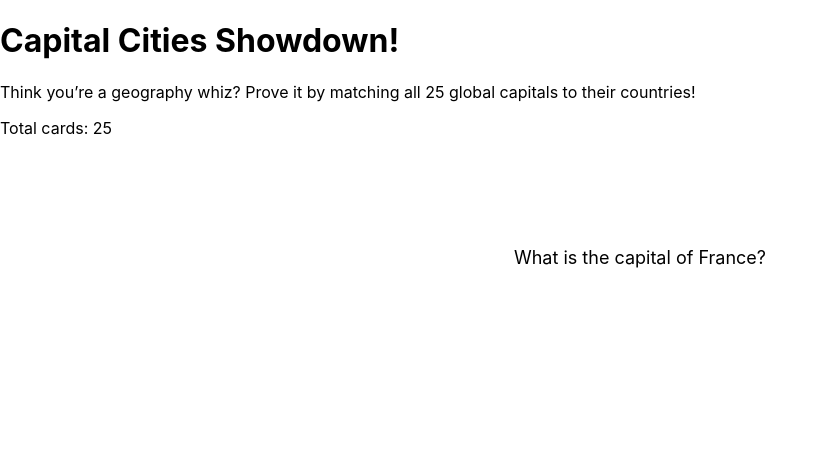
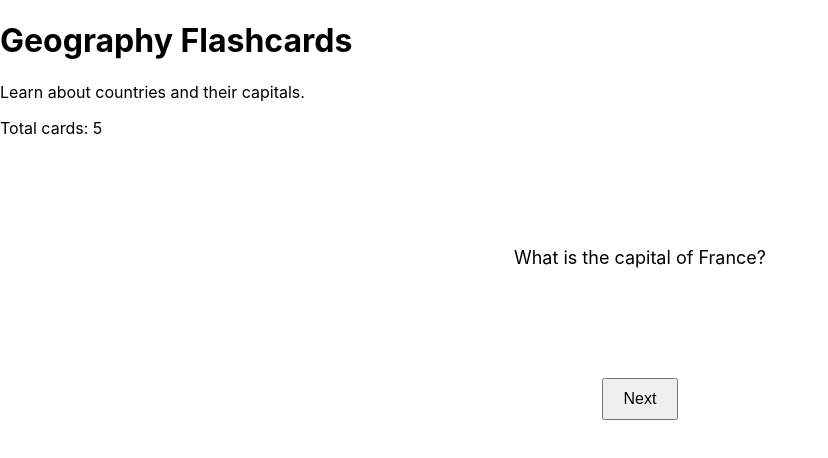
Before and after one commit to rajan10kuwar/flashcards-app, a React (Create React App) app: page / in a window 1280 px wide. Shown: the top 458 px of the page, without its empty margins (0-828 px from the left). Built offline with nearby package versions, Linux system fonts and the light colour scheme.

Commit message:
Implement next button to show random new card

```diff
--- a/src/App.css
+++ b/src/App.css
@@ -4,3 +4,11 @@
   height: 200px;
   margin: 20px auto;
 }
+
+button {
+  padding: 10px 20px;
+  font-size: 16px;
+  cursor: pointer;
+  display: block;
+  margin: 0 auto;
+}
--- a/src/App.js
+++ b/src/App.js
@@ -8,26 +8,6 @@ const cards = [
   { question: "What is the capital of Japan?", answer: "Tokyo" },
   { question: "What is the capital of Canada?", answer: "Ottawa" },
   { question: "What is the capital of Brazil?", answer: "Brasília" },
-  { question: "What is the capital of India?", answer: "New Delhi" },
-  { question: "What is the capital of Nepal?", answer: "Kathmandu" },
-  { question: "What is the capital of USA?", answer: "Washington DC" },
-  { question: "What is the capital of Pakistan?", answer: "Islamabad" },
-  { question: "What is the capital of Bangladesh?", answer: "Dhaka" },
-  { question: "What is the capital of China?", answer: "Beijing" },
-  { question: "What is the capital of Brazil?", answer: "Brasília" },
-  { question: "What is the capital of Australia?", answer: "Canberra" },
-  { question: "What is the capital of Russia?", answer: "Moscow" },
-  { question: "What is the capital of Italy?", answer: "Rome" },
-  { question: "What is the capital of Spain?", answer: "Madrid" },
-  { question: "What is the capital of Egypt?", answer: "Cairo" },
-  { question: "What is the capital of South Africa?", answer: "Pretoria" },
-  { question: "What is the capital of Argentina?", answer: "Buenos Aires" },
-  { question: "What is the capital of Mexico?", answer: "Mexico City" },
-  { question: "What is the capital of South Korea?", answer: "Seoul" },
-  { question: "What is the capital of Turkey?", answer: "Ankara" },
-  { question: "What is the capital of Indonesia?", answer: "Jakarta" },
-  { question: "What is the capital of Vietnam?", answer: "Hanoi" },
-  { question: "What is the capital of Thailand?", answer: "Bangkok" },
 ];
 
 const App = () => {
@@ -38,10 +18,21 @@ const App = () => {
     setFlipped(!flipped);
   };
 
+  const handleNext = () => {
+    if (cards.length > 1) {
+      let newIndex;
+      do {
+        newIndex = Math.floor(Math.random() * cards.length);
+      } while (newIndex === currentIndex);
+      setCurrentIndex(newIndex);
+      setFlipped(false);
+    }
+  };
+
   return (
     <div>
-      <h1>Capital Cities Showdown!</h1>
-      <p>Think you’re a geography whiz? Prove it by matching all 25 global capitals to their countries!</p>
+      <h1>Geography Flashcards</h1>
+      <p>Learn about countries and their capitals.</p>
       <p>Total cards: {cards.length}</p>
       <div className="card-container">
         <Card
@@ -51,6 +42,7 @@ const App = () => {
           onClick={handleFlip}
         />
       </div>
+      <button onClick={handleNext}>Next</button>
     </div>
   );
 };
```
